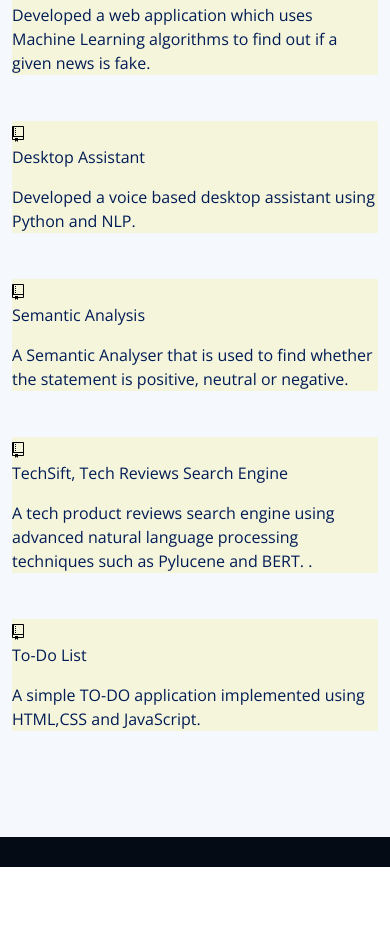
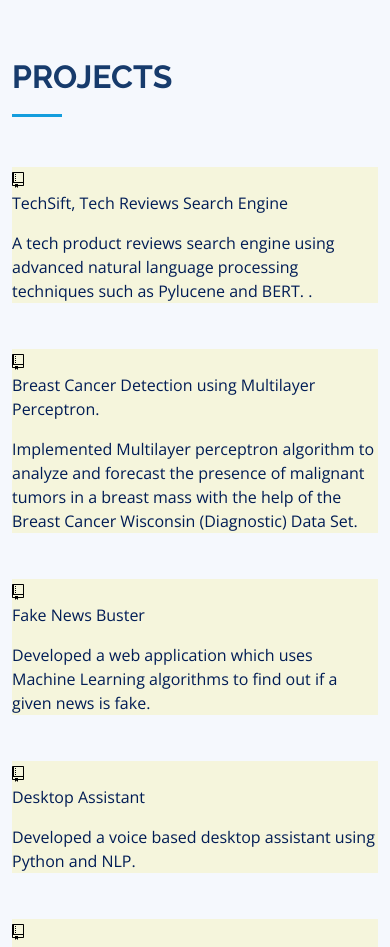
Before and after one commit to Mazrah18/Portfolio_Website, a plain HTML site: page index.html in a window 390 px wide. Shown: the part 3844-4791 px from the top of the page. Before the commit the page ends 4711 px from the top, so only its background shows below. Drawn offline with nearby package versions, Linux system fonts and the light colour scheme.

Commit message:
Update index.html

```diff
--- a/index.html
+++ b/index.html
@@ -278,7 +278,7 @@
         </a>
         <a href="https://coursera.org/share/fbbfacd4c65f18717a6785c4e6eafa65">
           <div style="position: relative; width: 50%;">
-            <img src="assets/img/download.png" alt="image description 2" style="padding-left: 50px;">
+            <img src="https://cdn2.iconfinder.com/data/icons/data-visualization-color/64/data-visualization-chart-report-pie-presentation-512.png" alt="image description 2" style="padding-left: 50px;">
             <div style="position: absolute; top: 0; bottom: 0; left: 0; right: 0; background-color: rgba(0,0,0,0.5); color: white; display: none;">
               <p style="position: absolute; top: 50%; left: 50%; transform: translate(-50%, -50%);">Capstone: Retrieving, Processing, and Visualizing Data with Python</p>
             </div>
@@ -317,6 +317,30 @@ this.nextElementSibling.style.display = "none";
     </div>
     <div class="row portfolio-container" data-aos="fade-up" data-aos-delay="100">
 
+
+      <div class="col-lg-4 col-md-6 portfolio-item filter-app" style="cursor: pointer;" onclick="window.open('https://github.com/Mazrah18/TechReviews-Web-Scraper-bot','_blank')">
+        <div class="portfolio-wrap">
+        <div class="react-reveal repo-card-div" style="background-color: beige; animation-fill-mode: both; animation-duration: 2000ms; animation-delay: 0ms; animation-iteration-count: 1; opacity: 1; animation-name: react-reveal-393776316650205-2;">
+          <div class="repo-name-div"><svg aria-hidden="true" class="octicon repo-svg" height="16" role="img" viewBox="0 0 12 16" width="12"><path fill-rule="evenodd" d="M4 9H3V8h1v1zm0-3H3v1h1V6zm0-2H3v1h1V4zm0-2H3v1h1V2zm8-1v12c0 .55-.45 1-1 1H6v2l-1.5-1.5L3 16v-2H1c-.55 0-1-.45-1-1V1c0-.55.45-1 1-1h10c.55 0 1 .45 1 1zm-1 10H1v2h2v-1h3v1h5v-2zm0-10H2v9h9V1z"></path></svg>
+          <p class="repo-name" style="color: rgb(0, 28, 85);">TechSift, Tech Reviews Search Engine</p></div>
+          <p class="repo-description" style="color: rgb(0, 28, 85);"> A tech product reviews search engine using advanced natural language processing techniques such as Pylucene and BERT.
+.</p><div class="repo-details"><div>
+          <div class="software-skills-main-div"></div></div></div></div>
+        </div>
+      </div>
+
+                <div class="col-lg-4 col-md-6 portfolio-item filter-app" style="cursor: pointer;" onclick="window.open('https://github.com/Mazrah18/Breast-Cancer-Detection','_blank')">
+        <div class="portfolio-wrap">
+        <div class="react-reveal repo-card-div" style="background-color:beige; animation-fill-mode: both; animation-duration: 2000ms; animation-delay: 0ms; animation-iteration-count: 1; opacity: 1; animation-name: react-reveal-393776316650205-2;">
+          <div class="repo-name-div"><svg aria-hidden="true" class="octicon repo-svg" height="16" role="img" viewBox="0 0 12 16" width="12"><path fill-rule="evenodd" d="M4 9H3V8h1v1zm0-3H3v1h1V6zm0-2H3v1h1V4zm0-2H3v1h1V2zm8-1v12c0 .55-.45 1-1 1H6v2l-1.5-1.5L3 16v-2H1c-.55 0-1-.45-1-1V1c0-.55.45-1 1-1h10c.55 0 1 .45 1 1zm-1 10H1v2h2v-1h3v1h5v-2zm0-10H2v9h9V1z"></path></svg>
+          <p class="repo-name" style="color: rgb(0, 28, 85);">Breast Cancer Detection using Multilayer Perceptron.</p></div>
+          <p class="repo-description" style="color: rgb(0, 28, 85);">Implemented Multilayer perceptron algorithm to analyze and forecast the presence of malignant tumors in a breast mass with the help of the Breast Cancer Wisconsin (Diagnostic) Data Set.</p><div class="repo-details"><div>
+          <div class="software-skills-main-div"></div></div></div></div>
+        </div>
+      </div>
+
+
+
       <div class="col-lg-4 col-md-6 portfolio-item filter-app" style="cursor: pointer;" onclick="window.open('https://github.com/Mazrah18/FakeNewsBuster', '_blank')" >
         <div class="portfolio-wrap">
         <div class="react-reveal repo-card-div" style="background-color:beige; animation-fill-mode: both; animation-duration: 2000ms; animation-delay: 0ms; animation-iteration-count: 1; opacity: 1; animation-name: react-reveal-393776316650205-2;">
@@ -349,26 +373,7 @@ this.nextElementSibling.style.display = "none";
       </div>
 
 
-      <div class="col-lg-4 col-md-6 portfolio-item filter-app" style="cursor: pointer;" onclick="window.open('https://github.com/Mazrah18/TechReviews-Web-Scraper-bot','_blank')">
-        <div class="portfolio-wrap">
-        <div class="react-reveal repo-card-div" style="background-color: beige; animation-fill-mode: both; animation-duration: 2000ms; animation-delay: 0ms; animation-iteration-count: 1; opacity: 1; animation-name: react-reveal-393776316650205-2;">
-          <div class="repo-name-div"><svg aria-hidden="true" class="octicon repo-svg" height="16" role="img" viewBox="0 0 12 16" width="12"><path fill-rule="evenodd" d="M4 9H3V8h1v1zm0-3H3v1h1V6zm0-2H3v1h1V4zm0-2H3v1h1V2zm8-1v12c0 .55-.45 1-1 1H6v2l-1.5-1.5L3 16v-2H1c-.55 0-1-.45-1-1V1c0-.55.45-1 1-1h10c.55 0 1 .45 1 1zm-1 10H1v2h2v-1h3v1h5v-2zm0-10H2v9h9V1z"></path></svg>
-          <p class="repo-name" style="color: rgb(0, 28, 85);">TechSift, Tech Reviews Search Engine</p></div>
-          <p class="repo-description" style="color: rgb(0, 28, 85);"> A tech product reviews search engine using advanced natural language processing techniques such as Pylucene and BERT.
-.</p><div class="repo-details"><div>
-          <div class="software-skills-main-div"></div></div></div></div>
-        </div>
-      </div>
 
-      <div class="col-lg-4 col-md-6 portfolio-item filter-app" style="cursor: pointer;" onclick="window.open('https://github.com/Mazrah18/Simple-ToDO-List','_blank')">
-        <div class="portfolio-wrap">
-        <div class="react-reveal repo-card-div" style="background-color:beige; animation-fill-mode: both; animation-duration: 2000ms; animation-delay: 0ms; animation-iteration-count: 1; opacity: 1; animation-name: react-reveal-393776316650205-2;">
-          <div class="repo-name-div"><svg aria-hidden="true" class="octicon repo-svg" height="16" role="img" viewBox="0 0 12 16" width="12"><path fill-rule="evenodd" d="M4 9H3V8h1v1zm0-3H3v1h1V6zm0-2H3v1h1V4zm0-2H3v1h1V2zm8-1v12c0 .55-.45 1-1 1H6v2l-1.5-1.5L3 16v-2H1c-.55 0-1-.45-1-1V1c0-.55.45-1 1-1h10c.55 0 1 .45 1 1zm-1 10H1v2h2v-1h3v1h5v-2zm0-10H2v9h9V1z"></path></svg>
-          <p class="repo-name" style="color: rgb(0, 28, 85);">To-Do List</p></div>
-          <p class="repo-description" style="color: rgb(0, 28, 85);">A simple TO-DO application implemented using HTML,CSS and JavaScript.</p><div class="repo-details"><div>
-          <div class="software-skills-main-div"></div></div></div></div>
-        </div>
-      </div>
 
 
     </div>
```
